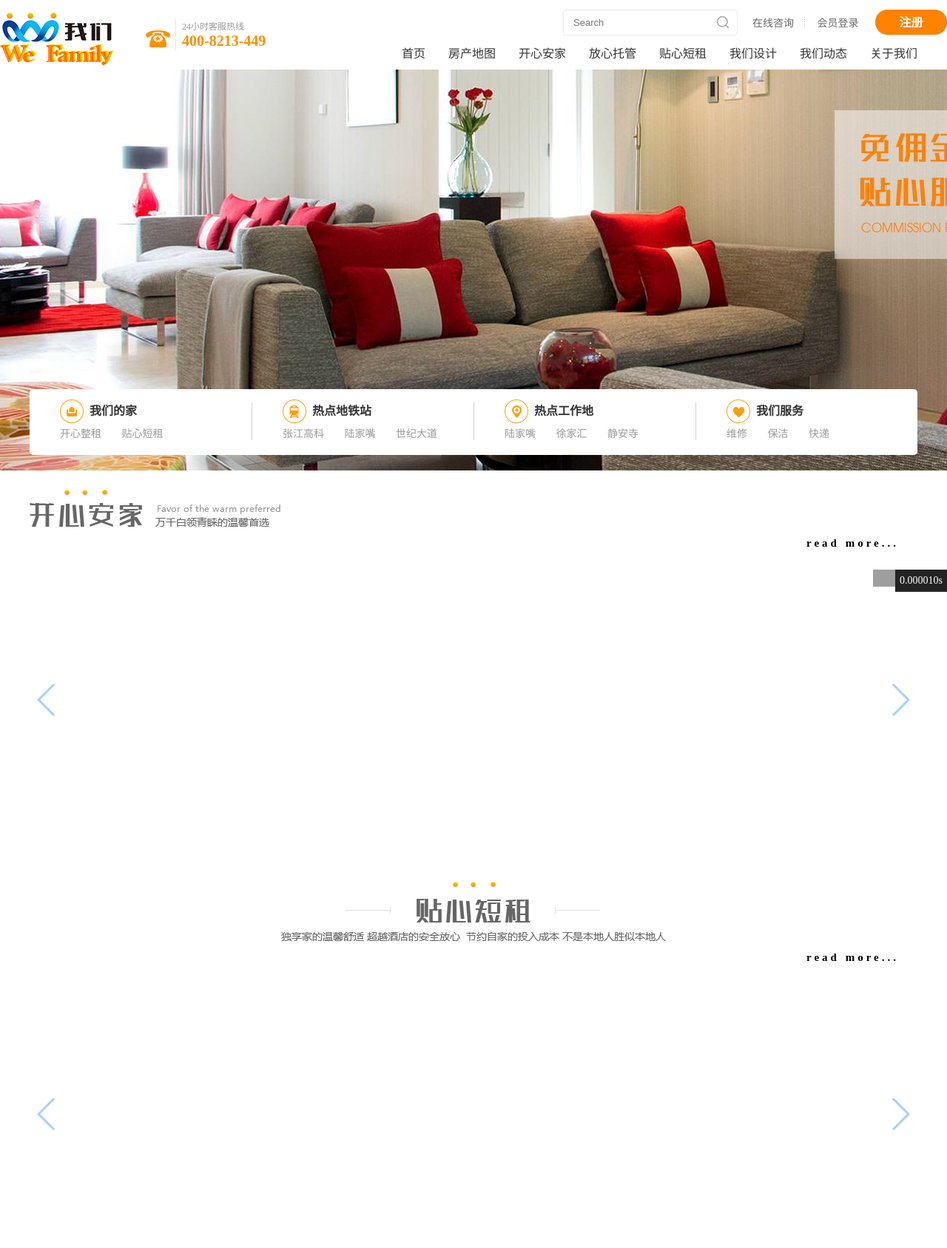
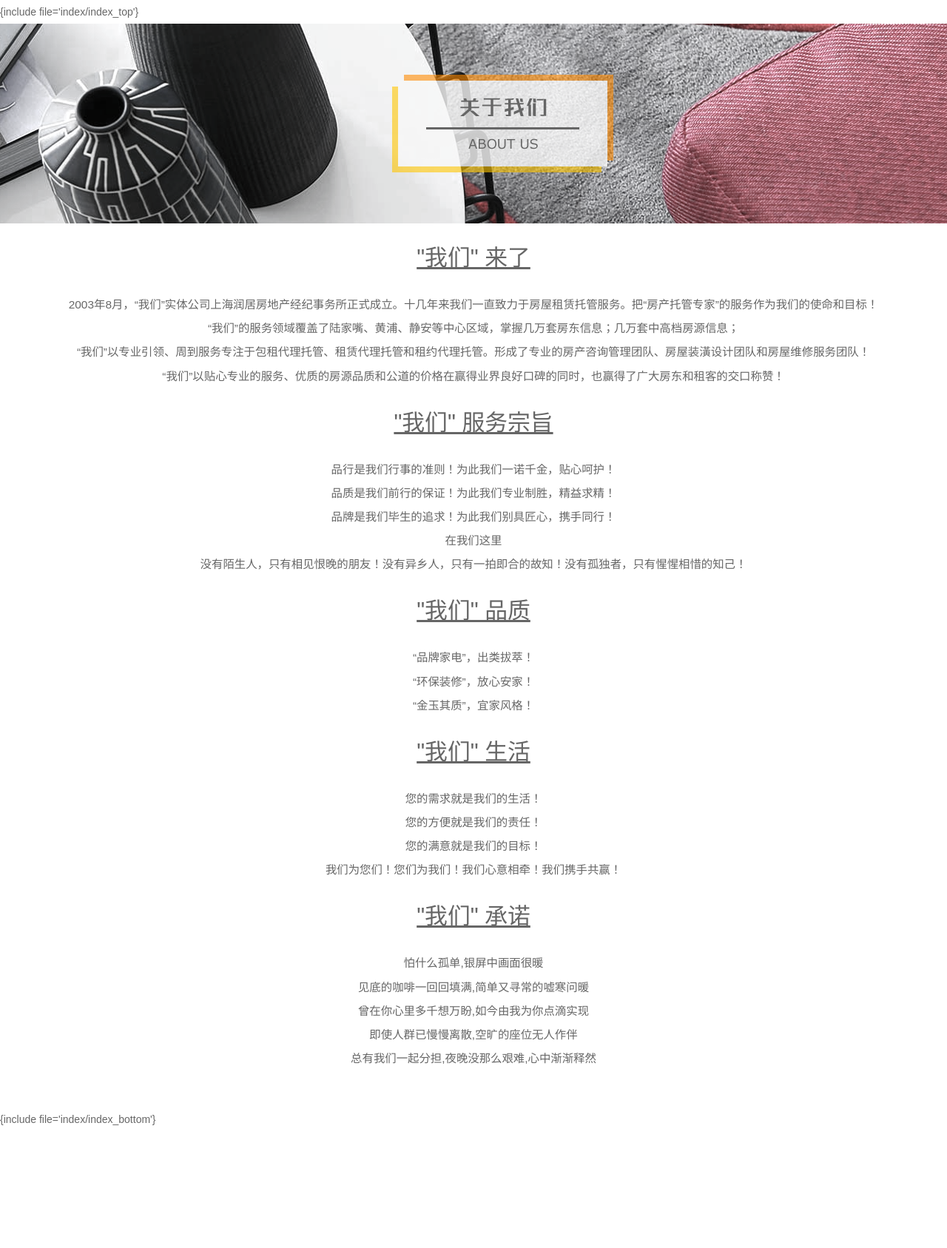
Before and after one commit to larkin2296/web_runju, a PHP site: page /web_runju/apps/index/view/about/index.html in a window 1280 px wide; the page is wider, and only the part inside the window is pictured. Shown: the top 1687 px of that part at 74% size. After the commit the page ends 1521 px from the top of that part, so only its background shows below. Run offline with PHP 8.4, Linux system fonts and the light colour scheme; data that the repository does not hold is empty; some libraries are stand-ins or nearby versions; grey boxes are pictures that could not be loaded.

Commit message:
no message

```diff
--- a/apps/index/controller/Index.php
+++ b/apps/index/controller/Index.php
@@ -1,12 +1,12 @@
 <?php
 namespace app\index\controller;
 
-use think\Controller;
-use think\Db;
+    use think\Controller;
+    use think\Db;
 
 class index extends Controller
 {
-	public function index(){
+    public function index(){
 	    $where = array('rent_type'=>array('=',1),'house_level'=>array('=',1));
         $res = DB::name('house_rent_data')
                 ->where($where)
--- /dev/null
+++ b/apps/index/view/about/index.html
@@ -0,0 +1,64 @@
+<!DOCTYPE html>
+<html lang="en">
+<head>
+    <meta charset="UTF-8">
+    <title>Title</title>
+    <link rel="stylesheet" type="text/css" href="__static__/css/css_whir.css">
+    <link type='text/css' href='__static__/css/index.css' rel='stylesheet'  />
+    <style>
+        .content{
+            text-align: center;
+            font-size:110%;
+            margin-bottom:50px;
+        }
+        .content p{
+            font-size:200%;
+            text-decoration:underline;
+        }
+    </style>
+</head>
+<body>
+{include file='index/index_top'}
+
+<!--top End-->
+<!--banner-->
+
+<div class="Banner" style="background:url(__static__/img/banner10.jpg) no-repeat center center;"></div>
+<div class="content">
+    <p>"我们" 来了</p>
+
+    2003年8月，“我们”实体公司上海润居房地产经纪事务所正式成立。十几年来我们一直致力于房屋租赁托管服务。把“房产托管专家”的服务作为我们的使命和目标！<br/>
+    “我们”的服务领域覆盖了陆家嘴、黄浦、静安等中心区域，掌握几万套房东信息；几万套中高档房源信息；<br/>
+    “我们”以专业引领、周到服务专注于包租代理托管、租赁代理托管和租约代理托管。形成了专业的房产咨询管理团队、房屋装潢设计团队和房屋维修服务团队！<br/>
+    “我们”以贴心专业的服务、优质的房源品质和公道的价格在赢得业界良好口碑的同时，也赢得了广大房东和租客的交口称赞！<br/>
+    <p>"我们" 服务宗旨</p>
+
+    品行是我们行事的准则！为此我们一诺千金，贴心呵护！<br/>
+    品质是我们前行的保证！为此我们专业制胜，精益求精！<br/>
+    品牌是我们毕生的追求！为此我们别具匠心，携手同行！<br/>
+    在我们这里<br/>
+    没有陌生人，只有相见恨晚的朋友！没有异乡人，只有一拍即合的故知！没有孤独者，只有惺惺相惜的知己！<br/>
+    <p>"我们" 品质</p>
+
+    “品牌家电”，出类拔萃！<br/>
+    “环保装修”，放心安家！<br/>
+    “金玉其质”，宜家风格！<br/>
+
+
+    <p>"我们" 生活</p>
+
+    您的需求就是我们的生活！<br/>
+    您的方便就是我们的责任！<br/>
+    您的满意就是我们的目标！<br/>
+    我们为您们！您们为我们！我们心意相牵！我们携手共赢！<br/>
+    <p>"我们" 承诺</p>
+
+    怕什么孤单,银屏中画面很暖<br/>
+    见底的咖啡一回回填满,简单又寻常的嘘寒问暖<br/>
+    曾在你心里多千想万盼,如今由我为你点滴实现<br/>
+    即使人群已慢慢离散,空旷的座位无人作伴<br/>
+    总有我们一起分担,夜晚没那么艰难,心中渐渐释然<br/>
+</div>
+{include file='index/index_bottom'}
+</body>
+</html>
--- a/apps/index/view/index/index_top.html
+++ b/apps/index/view/index/index_top.html
@@ -23,11 +23,11 @@
                 <li><a class='navA' href='__back__/index' >首页</a></li>
                 <li><a class='navA' href='__back__/index/map' >房产地图</a></li>
                 <li><a class='navA' href='__back__/index/list_table/index/a/1' >开心安家</a></li>
-                <li><a class='navA' href='__back__/index/tuoguan' >放心托管</a></li>
+                <li><a class='navA' href='__back__/index/tuo_guan' >放心托管</a></li>
                 <li><a class='navA' href='__back__/index/list_table/index/a/0' >贴心短租</a></li>
                 <li><a class='navA' href='__back__/index/sheji' >我们设计</a></li>
-                <li><a class='navA' href='__back__/index/dongtai' >我们动态</a></li>
-                <li><a class='navA' href='' >关于我们</a></li>
+                <li><a class='navA' href='' >我们动态</a></li>
+                <li><a class='navA' href='__back__/index/about' >关于我们</a></li>
             </ul>
         </div>
     </div>
--- a/public/static/css/css_whir.css
+++ b/public/static/css/css_whir.css
@@ -55,7 +55,7 @@
 .bottomL .bottomT{border-bottom: 1px solid #4B4B4B;padding-bottom: 15px;}
 /*.bottomL .bottomT li{float: left; margin-left: 69px;background: url("../images/icon04.png") no-repeat left center;
 	padding-left: 28px;}*/
-.bottomL .bottomT li{float: left; margin-left: 35px;background: url("../images/icon04.png") no-repeat left center;
+.bottomL .bottomT li{float: left; margin-left: 35px;background: url("../img/icon04.png") no-repeat left center;
 	padding-left: 28px;}
 .bottomL .bottomT li:first-child{margin-left: 0;}
 .bottomL .bottomT li a{color:#E3E3E3;}
@@ -474,7 +474,7 @@
 .tuoguan2 li{float: left;margin-bottom: 50px;}
 .tuoguan2 .list1{width: 191px;height: 191px;}
 .tuoguan2 .list1 img{width: 191px;height: 191px;}
-.tuoguan2 .list2{height: 191px;width: 145px;background: url("../images/arrow09.png") no-repeat center center;}
+.tuoguan2 .list2{height: 191px;width: 145px;background: url("../img/arrow09.png") no-repeat center center;}
 .tuoguan2 .btn{width: 205px;height: 51px;line-height: 51px;text-align: center;color: #fff;font-size: 24px;display: block;margin:50px auto;background: url("../images/btn08.png") no-repeat;}
 .btnTop{width: 205px;height: 51px;line-height: 51px;text-align: center;color: #fff;font-size: 24px;display: block;margin:0 auto;background: url("../images/btn08.png") no-repeat;padding: 0 0 50px 0;}
 
```
Also changed, not shown: apps/index/controller/About.php (added, +12 -0 lines), apps/index/controller/TuoGuan.php (added, +12 -0 lines), apps/index/view/house_detail/index.html (+1 -66 lines), apps/index/view/index/index.html (+1 -66 lines), apps/index/view/index/index_bottom.html (added, +66 -0 lines), apps/index/view/list_table/index.html (+1 -66 lines), apps/index/view/tuo_guan/index.html (added, +94 -0 lines), public/static/img/arrow09.png (added), public/static/img/banner10.jpg (added), public/static/img/bg11.png (added), public/static/img/bg12.png (added), public/static/img/bg13.png (added), public/static/img/bg14.png (added), public/static/img/bg15.png (added), 2 more files.
